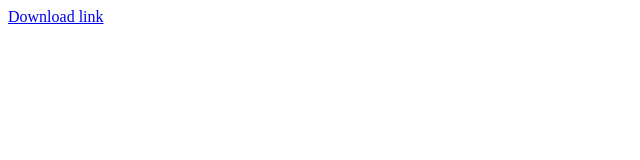
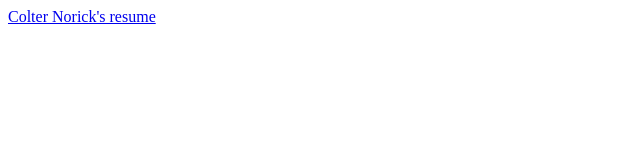
Before and after one commit to Caithir/Caithir.github.io, a plain HTML site: page index.html in a window 1280 px wide. Shown: the full height of the page, 0-640 px from the left. Drawn offline with Linux system fonts and the light colour scheme.

Commit message:
changed text

```diff
--- a/index.html
+++ b/index.html
@@ -1 +1 @@
-<a href="ColterNorickIntershipResume.pdf" download>Download link</a>
+<a href="ColterNorickIntershipResume.pdf" download>Colter Norick's resume</a>
```
